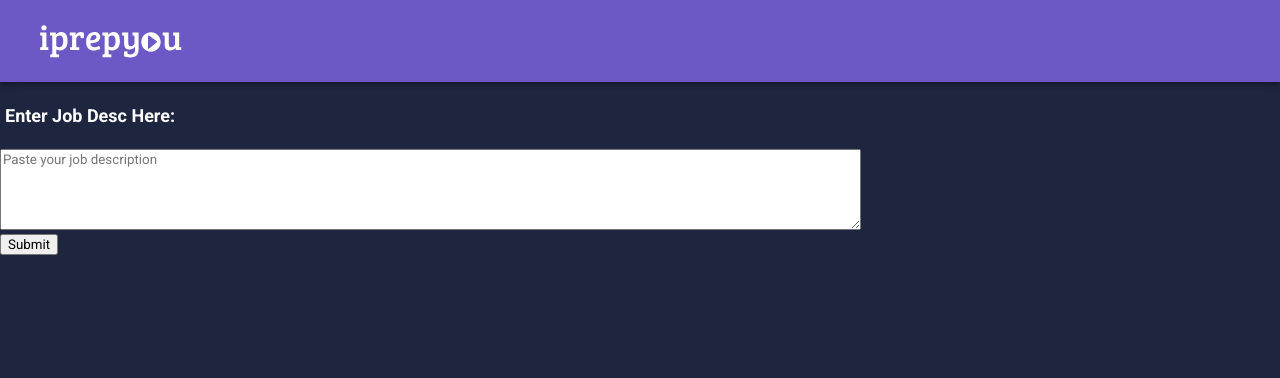
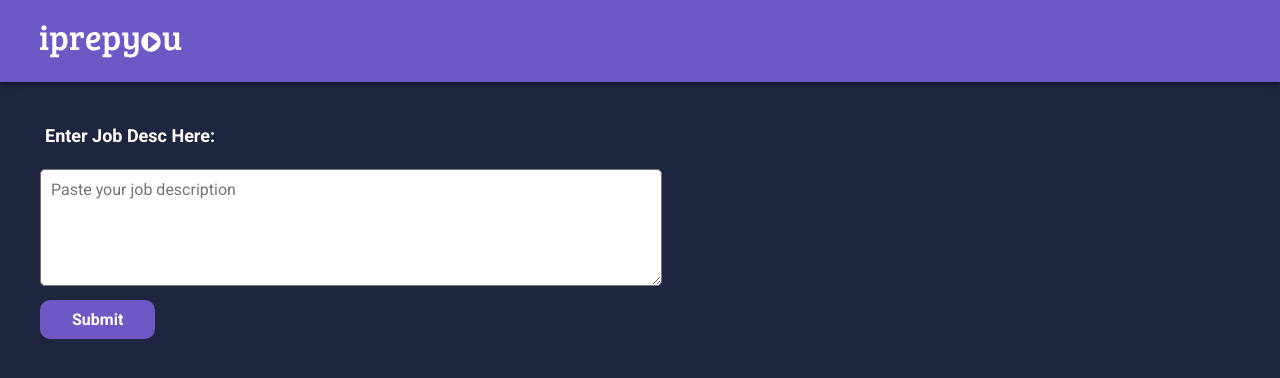
Before and after one commit to verdantpeasgladiator/i-prep-you, a React (Create React App) app: page / in a window 1280 px wide. Shown: the top 378 px of the page. Built offline with nearby package versions, Linux system fonts and the light colour scheme.

Commit message:
global styling of components

```diff
--- /dev/null
+++ b/src/Components/FileUpload.css
@@ -0,0 +1,28 @@
+form.p {
+  font-family: 'Roboto', sans-serif;
+}
+
+form {
+  margin: 20px 40px;
+}
+
+textarea {
+  font-size: 16px;
+  padding: 10px;
+  border-radius: 5px;
+  max-width: 600px;
+}
+
+input[type="submit" i] {
+  background-color: #6E58C5; /* Green */
+  border-radius: 10px;
+  border: none;
+  color: white;
+  font-weight: 600;
+  margin-top: 10px;
+  padding: 10px 32px;
+  text-align: center;
+  text-decoration: none;
+  display: inline-block;
+  font-size: 16px;
+}
--- a/src/Components/FileUpload.js
+++ b/src/Components/FileUpload.js
@@ -1,6 +1,7 @@
 import React from "react";
 import { connect } from "react-redux";
 import { setPage, setJobDesc } from "../Actions/index";
+import "./FileUpload.css";
 
 class FileUpload extends React.Component {
 
--- /dev/null
+++ b/src/Components/Interview.css
@@ -0,0 +1,13 @@
+button {
+  background-color: #6E58C5; /* Green */
+  border-radius: 10px;
+  border: none;
+  color: white;
+  font-weight: 600;
+  margin-top: 10px;
+  padding: 10px 32px;
+  text-align: center;
+  text-decoration: none;
+  display: inline-block;
+  font-size: 16px;
+}
--- a/src/Components/Interview.js
+++ b/src/Components/Interview.js
@@ -1,5 +1,6 @@
 import React from "react";
 import MyWebcam from './Webcam';
+import "./Interview.css";
 const SpeechSDK = require("microsoft-cognitiveservices-speech-sdk");
 const subscriptionKey = "cfd23720fb3c4a5d9c28649d946259a1";
 const serviceRegion = "westus"; // e.g., "westus"
--- a/src/Components/ScoreCard.css
+++ b/src/Components/ScoreCard.css
@@ -22,6 +22,10 @@ p {
   grid-template-columns: 70% 30%;
 }
 
+.criterion p {
+  color: black;
+}
+
 p.score, h1.totalScore {
   text-align: right;
   font-weight: 600;
```
